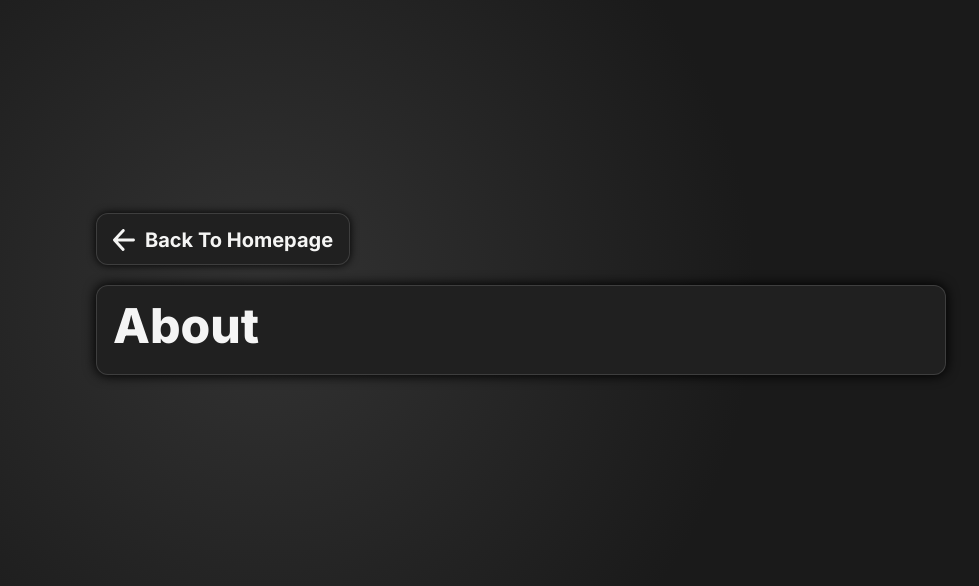
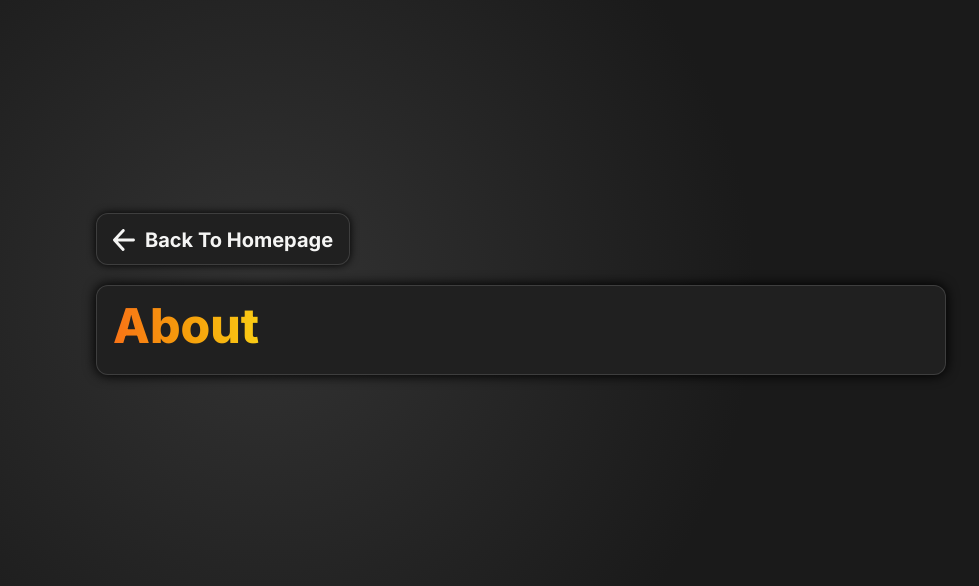
Before and after one commit to vik-ma/portfolio, a Next.js app: page /about in a window 1280 px wide. Shown: the part 106-692 px from the top of the page, without its empty margins (119-1098 px from the left). Built offline with nearby package versions, Linux system fonts and the light colour scheme.

Commit message:
Added gradient to About title

```diff
--- a/app/components/AboutPage.tsx
+++ b/app/components/AboutPage.tsx
@@ -2,7 +2,7 @@ export default function AboutPage() {
   return (
     <div>
       <h1
-        className={`pb-0.5 md:pb-2 text-3xl md:text-5xl font-extrabold text-neutral-100`}
+        className={`w-fit pb-0.5 md:pb-2 text-3xl md:text-5xl font-extrabold bg-clip-text text-transparent bg-gradient-to-r from-orange-500 via-amber-500 to-yellow-400`}
       >
         About
       </h1>
```
